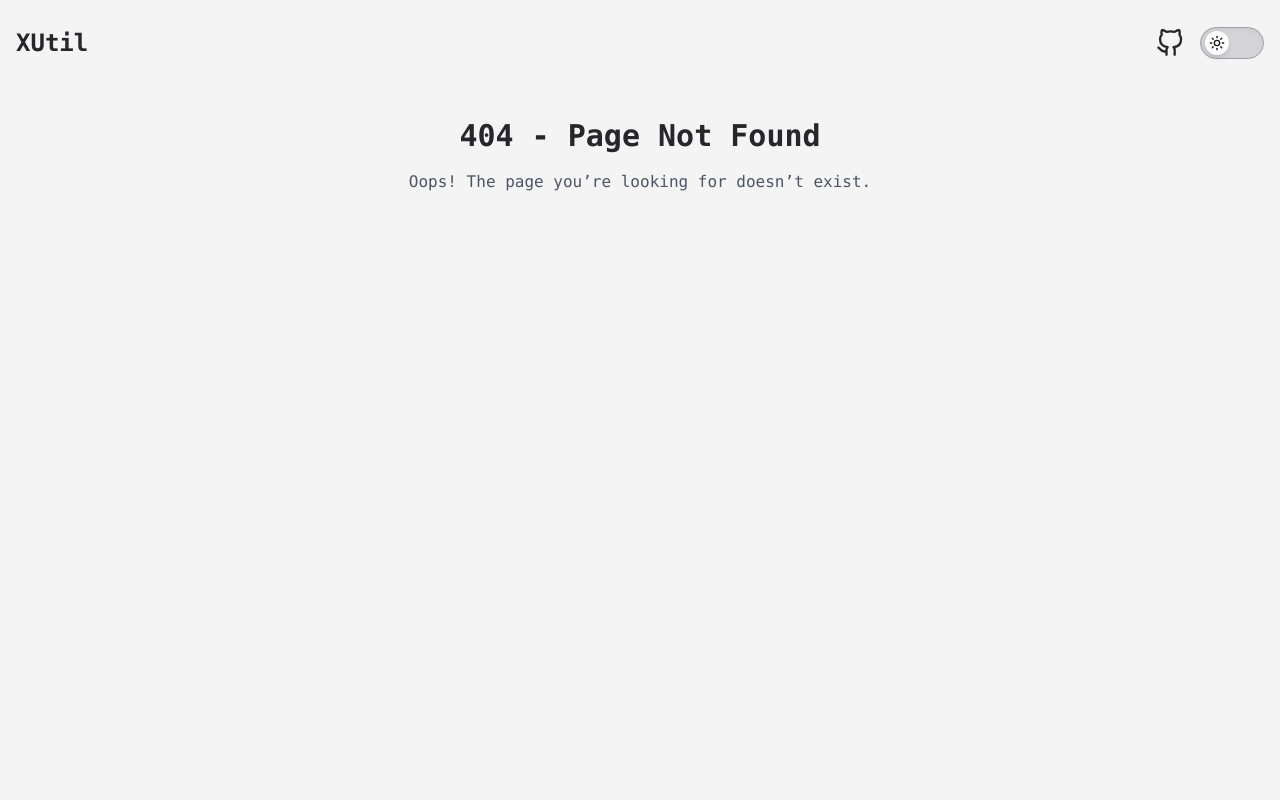
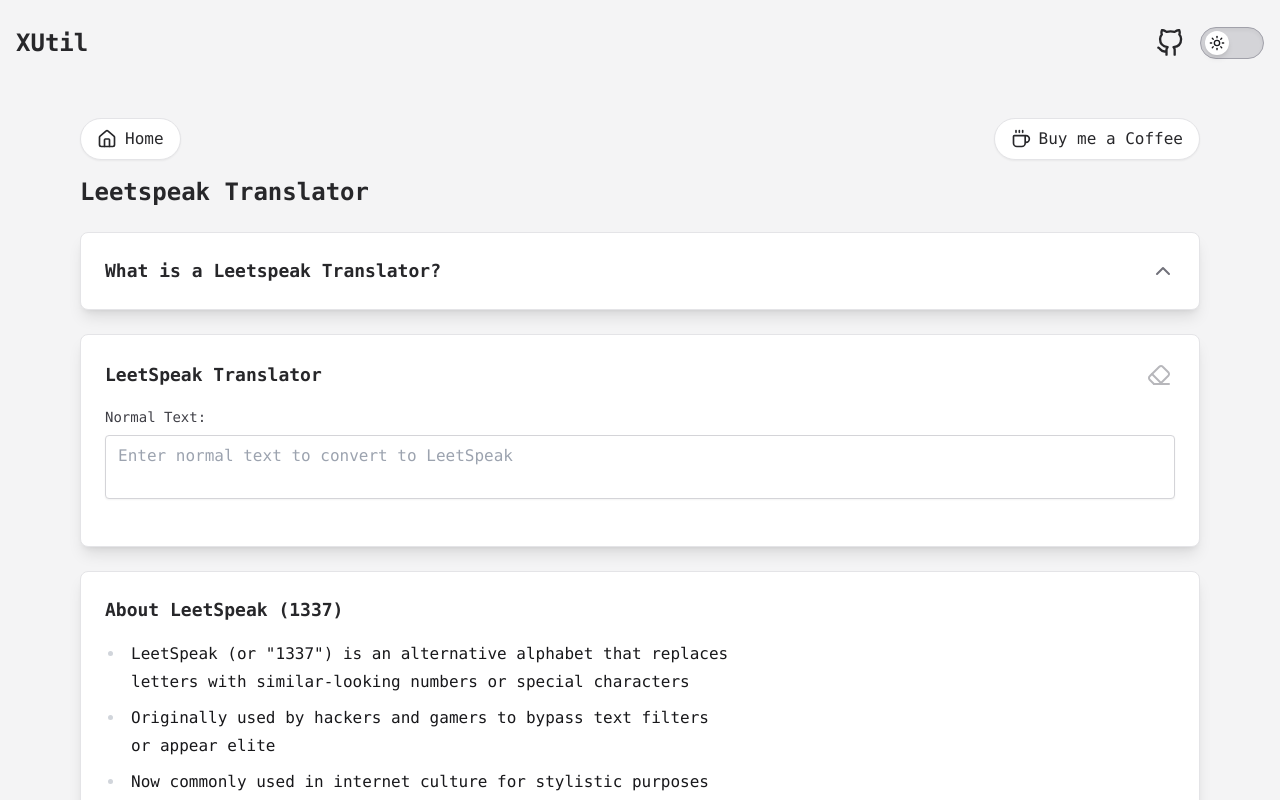
Before and after one commit to RohitPModani/xutil, a React (Vite) app: page /leetspeak in a window 1280 px wide. Before the commit this address had no page. Shown: the top 800 px of the page. Built offline with nearby package versions, Linux system fonts and the light colour scheme.

Commit message:
Implemented Leetspeak Translator

```diff
--- a/src/data/seoDescriptions.ts
+++ b/src/data/seoDescriptions.ts
@@ -493,6 +493,14 @@ debugging URLs, or just tired of copy-pasting into Google, this tool has your ba
   Perfect for web developers, UI/UX designers, and anyone who’s ever thought, “How do I make this element pop?”`
   },
 
+  leetspeak: {
+    title: "Leetspeak Translator",
+    body: `A Leetspeak Translator is like a hacker’s keyboard on steroids — flipping your plain text into elite, coded lingo that makes you look like a digital mastermind.
+  Whether you're crafting a cool username, encoding secret messages, or just unleashing your inner cyberpunk, this tool transforms your text into leet (1337) speak instantly.
+  Convert normal words into their leet counterparts with numbers, symbols, and that unmistakable hacker flair.
+  Perfect for gamers, coders, meme creators, and anyone who’s ever thought, “How do I make this text look epic and cryptic?”`
+  },
+
 };
 
 export default seoDescriptions;
--- a/src/data/tools.ts
+++ b/src/data/tools.ts
@@ -251,5 +251,9 @@ export const toolsMeta: Record<string, { name: string, path: string }> = {
     '/box_shadow_generator': {
       name: 'Box Shadow Generator',
       path: 'box_shadow_generator'
+    },
+    '/leetspeak': {
+      name: 'Leetspeak Translator',
+      path: 'leetspeak'
     }
   };
--- /dev/null
+++ b/src/pages/Fun-Text-Utilities/LeetSpeakTranslator.tsx
@@ -0,0 +1,170 @@
+import { useState, useRef, useEffect } from 'react';
+import BackToHome from '../../components/BackToHome';
+import ErrorBox from '../../components/ErrorBox';
+import SectionCard from '../../components/SectionCard';
+import CopyButton from '../../components/CopyButton';
+import ClearButton from '../../components/ClearButton';
+import SEODescription from '../../components/SEODescription';
+import BuyMeCoffee from '../../components/BuyMeCoffee';
+import seoDescriptions from '../../data/seoDescriptions';
+import { PageSEO } from '../../components/PageSEO';
+import { updateToolUsage } from '../../utils/toolUsage';
+import AutoTextarea from '../../hooks/useAutoSizeTextArea';
+
+export default function LeetSpeakTranslator() {
+  const seo = seoDescriptions.leetspeak;
+
+  const [input, setInput] = useState('');
+  const [output, setOutput] = useState('');
+  const [error, setError] = useState('');
+  const inputRef = useRef<HTMLTextAreaElement>(null);
+
+  useEffect(() => {
+    updateToolUsage('leetspeak');
+  }, []);
+
+  useEffect(() => {
+    if (input.trim()) {
+      convertToLeet();
+    } else {
+      setOutput('');
+      setError('');
+    }
+  }, [input]);
+
+  // LeetSpeak character mappings
+  const leetMap: Record<string, string[]> = {
+    'a': ['4', '@', '/\\', '^', '∂'],
+    'b': ['8', '6', '|3', 'ß'],
+    'c': ['(', '<', '©'],
+    'd': ['|)', 'o|', '[)', '∂'],
+    'e': ['3', '€', 'є'],
+    'f': ['|=', 'ƒ'],
+    'g': ['6', '9', '&'],
+    'h': ['#', '|-|', '}{', ']-[', ')-('],
+    'i': ['1', '!', '|', ']['],
+    'j': ['_|', '</', '_]'],
+    'k': ['|<', '|{', '|('],
+    'l': ['1', '|_', '|', '£'],
+    'm': ['|\\/|', '/\\/\\', '(v)', 'em'],
+    'n': ['|\\|', '/\\/', '/V', 'И'],
+    'o': ['0', '()', '[]', 'Ω'],
+    'p': ['|*', '|o', '|>', '|"'],
+    'q': ['9', '0_', '(,)', 'kw'],
+    'r': ['|2', '|?', 'lz', 'Я'],
+    's': ['5', '$', 'z', '§'],
+    't': ['7', '+', '-|-', '†'],
+    'u': ['|_|', '(_)', 'µ'],
+    'v': ['\\/', '|/', '\\\\//'],
+    'w': ['\\/\\/', 'vv', '\\^/', 'Ш'],
+    'x': ['><', '}{', '×'],
+    'y': ['`/', '¥', '\\|/', 'Ч'],
+    'z': ['2', '7_', '≥', 'z']
+  };
+
+  const convertToLeet = () => {
+    try {
+      let result = '';
+      for (let i = 0; i < input.length; i++) {
+        const char = input[i].toLowerCase();
+        if (leetMap[char]) {
+          // Randomly select a leet replacement for variety
+          const replacements = leetMap[char];
+          const randomIndex = Math.floor(Math.random() * replacements.length);
+          result += replacements[randomIndex];
+        } else {
+          result += input[i];
+        }
+      }
+      setOutput(result);
+      setError('');
+    } catch (err: any) {
+      setError(err.message || 'Error converting to LeetSpeak');
+      setOutput('');
+    }
+  };
+
+  const handleClear = () => {
+    setInput('');
+    setOutput('');
+    setError('');
+  };
+
+  const handleInputChange = (e: React.ChangeEvent<HTMLTextAreaElement>) => {
+    setInput(e.target.value);
+    if (inputRef.current) {
+      inputRef.current.focus();
+    }
+  };
+
+  return (
+    <>
+      <PageSEO title={seo.title} description={seo.body} />
+      <div className="max-w-6xl mx-auto px-4 py-4 sm:py-8 section">
+        <div className="flex flex-row items-center justify-start justify-between gap-3 mb-4">
+          <BackToHome />
+          <BuyMeCoffee variant="inline" />
+        </div>
+        <h2 className="text-2xl font-bold mb-6">{seo.title}</h2>
+        <SEODescription title={'a ' + seo.title}>{seo.body}</SEODescription>
+
+        <SectionCard>
+          <div className="flex items-center justify-between mb-4">
+            <h3 className="text-lg font-semibold">LeetSpeak Translator</h3>
+            <ClearButton
+              onClick={handleClear}
+              disabled={input === '' && output === '' && error === ''}
+            />
+          </div>
+          <div className="space-y-4 mb-4">
+            <div>
+              <label className="form-label" htmlFor="leet-input">
+                Normal Text:
+              </label>
+              <AutoTextarea
+                id="leet-input"
+                value={input}
+                onChange={handleInputChange}
+                ref={inputRef}
+                className="input-field w-full"
+                placeholder="Enter normal text to convert to LeetSpeak"
+                aria-describedby={error ? 'leet-error' : undefined}
+                aria-label="Text input for LeetSpeak conversion"
+              />
+            </div>
+          </div>
+          {output && (
+            <div className="result-box">
+              <div className="flex justify-between items-center mb-2">
+                <label className="form-label">LeetSpeak Translation</label>
+                <CopyButton text={output} />
+              </div>
+              <div className="scrollbox mt-2">
+                <div className="inner-result">
+                  <div className="w-full mono-output" aria-label="LeetSpeak translation">
+                    {output}
+                  </div>
+                </div>
+              </div>
+            </div>
+          )}
+
+          <ErrorBox message={error} id={error ? 'leet-error' : undefined} />
+        </SectionCard>
+
+        <SectionCard className="mt-6">
+          <h3 className="text-lg font-semibold mb-4">About LeetSpeak (1337)</h3>
+          <div className="prose">
+            <ul className="text-zinc-900 dark:text-white pl-5 space-y-2">
+              <li>LeetSpeak (or "1337") is an alternative alphabet that replaces letters with similar-looking numbers or special characters</li>
+              <li>Originally used by hackers and gamers to bypass text filters or appear elite</li>
+              <li>Now commonly used in internet culture for stylistic purposes</li>
+              <li>Example: "leet" becomes "1337" or "l33t"</li>
+              <li>This translator creates randomized LeetSpeak variations for more authentic results</li>
+            </ul>
+          </div>
+        </SectionCard>
+      </div>
+    </>
+  );
+}
--- a/src/pages/Home.tsx
+++ b/src/pages/Home.tsx
@@ -85,6 +85,7 @@ const allUtilities = [
       { name: 'NATO Phonetic Alphabet Converter', path: '/nato_phonetic' },
       { name: 'Pig Latin Converter', path: '/pig_latin' },
       { name: 'NumeroNym Generator', path: '/numeronym' },
+      { name: 'Leetspeak Translator', path: '/leetspeak' },
     ]
   },
   {
--- a/src/router/routesConfig.tsx
+++ b/src/router/routesConfig.tsx
@@ -64,6 +64,7 @@ const FaviconGenerator = lazy(() => import('../pages/Image-Tools/FaviconGenerato
 const ImageCompressor = lazy(() => import('../pages/Image-Tools/ImageCompressor'));
 const GradientGenerator = lazy(() => import('../pages/Image-Tools/GradientGenerator'));
 const BoxShadowGenerator = lazy(() => import('../pages/Image-Tools/BoxShadowGenerator'));
+const LeetSpeakTranslator = lazy(() => import('../pages/Fun-Text-Utilities/LeetSpeakTranslator'));
 
 export const appRoutes = [
   {
@@ -131,6 +132,7 @@ export const appRoutes = [
       { path: 'image_compressor', element: <ImageCompressor />, errorElement: <ErrorBoundary />},
       { path: 'gradient_generator', element: <GradientGenerator />, errorElement: <ErrorBoundary />},
       { path: 'box_shadow_generator', element: <BoxShadowGenerator />, errorElement: <ErrorBoundary />},
+      { path: 'leetspeak', element: <LeetSpeakTranslator />, errorElement: <ErrorBoundary /> },
       { path: '*', element: <NotFound /> },
     ],
   }
```
